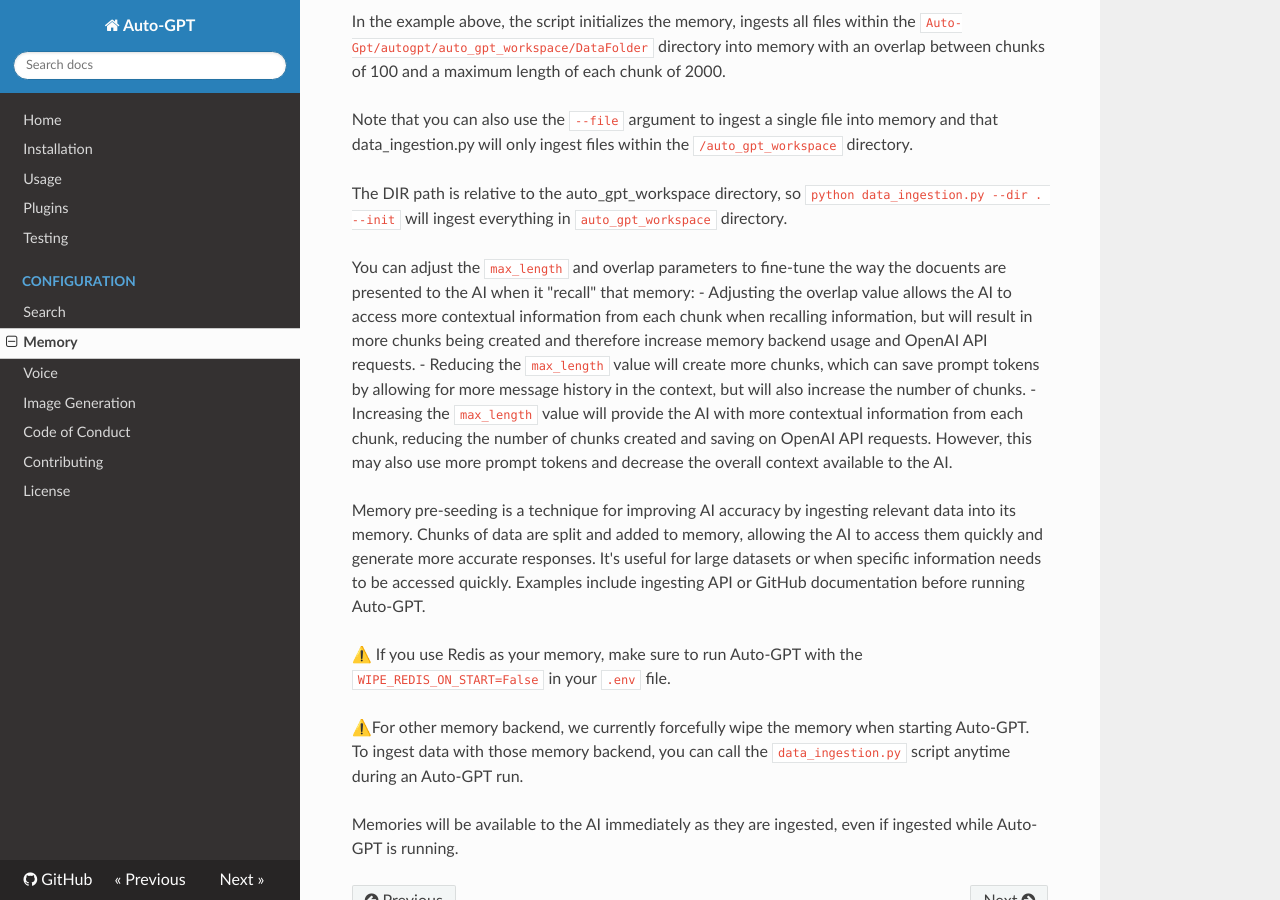
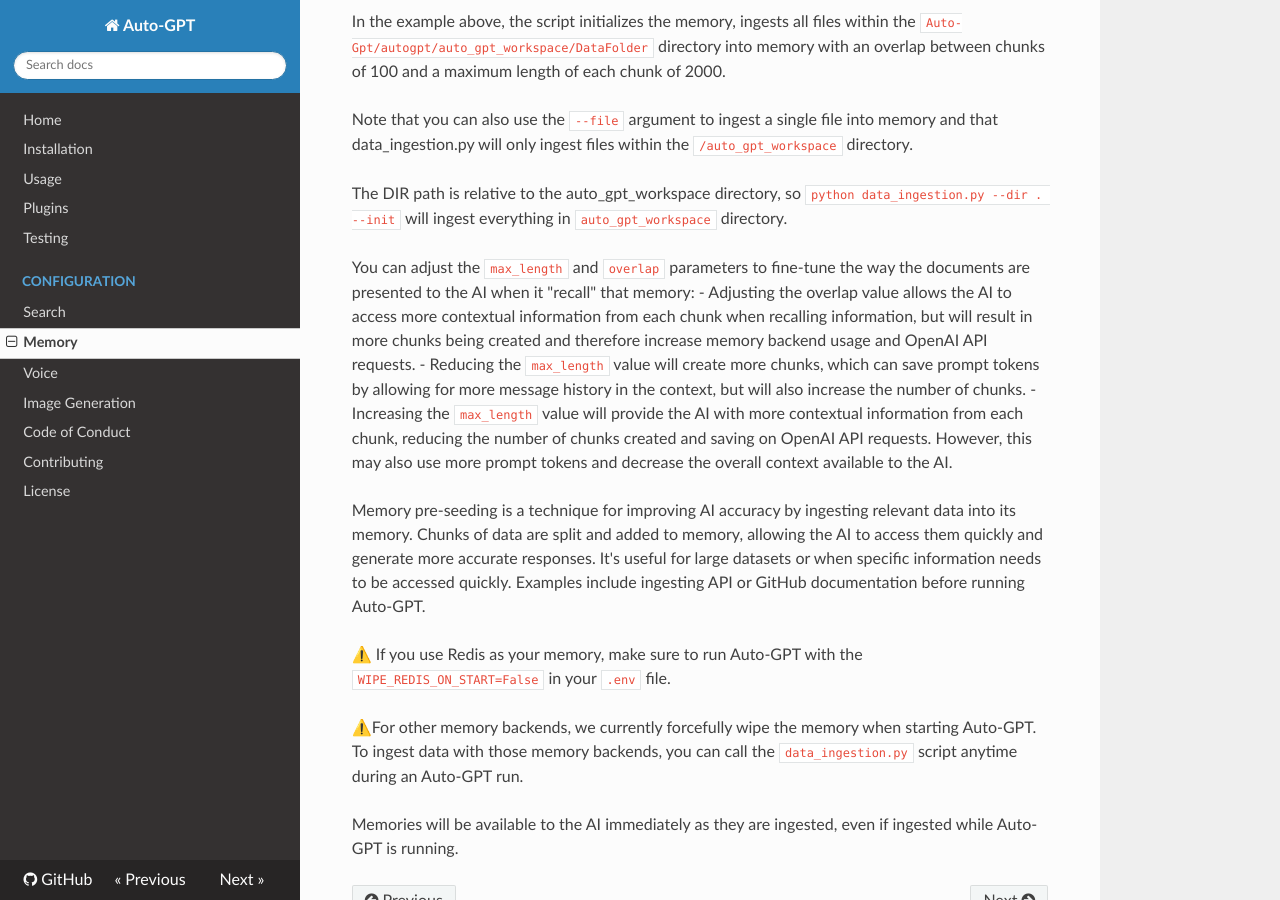
Before and after one commit to Zeus-Aphrodite/autoGPT, an MkDocs documentation site: the page built from docs/configuration/memory.md, in a window 1280 px wide and 900 px high, scrolled down 3289 px. Built offline with MkDocs 1.6.1, drawn with Linux system fonts in a browser that asks for light colours; nearby versions of some CDN libraries.

Commit message:
Documentation: fixing typos (#2978)
Fixing a couple of typos

```diff
--- a/docs/configuration/memory.md
+++ b/docs/configuration/memory.md
@@ -152,7 +152,7 @@
 
 The DIR path is relative to the auto_gpt_workspace directory, so `python data_ingestion.py --dir . --init` will ingest everything in `auto_gpt_workspace` directory.
 
-You can adjust the `max_length` and overlap parameters to fine-tune the way the docuents are presented to the AI when it "recall" that memory:
+You can adjust the `max_length` and `overlap` parameters to fine-tune the way the documents are presented to the AI when it "recall" that memory:
 - Adjusting the overlap value allows the AI to access more contextual information from each chunk when recalling information, but will result in more chunks being created and therefore increase memory backend usage and OpenAI API requests.
 - Reducing the `max_length` value will create more chunks, which can save prompt tokens by allowing for more message history in the context, but will also increase the number of chunks.
 - Increasing the `max_length` value will provide the AI with more contextual information from each chunk, reducing the number of chunks created and saving on OpenAI API requests. However, this may also use more prompt tokens and decrease the overall context available to the AI.
@@ -161,6 +161,6 @@
 
 ⚠️ If you use Redis as your memory, make sure to run Auto-GPT with the `WIPE_REDIS_ON_START=False` in your `.env` file.
 
-⚠️For other memory backend, we currently forcefully wipe the memory when starting Auto-GPT. To ingest data with those memory backend, you can call the `data_ingestion.py` script anytime during an Auto-GPT run.
+⚠️For other memory backends, we currently forcefully wipe the memory when starting Auto-GPT. To ingest data with those memory backends, you can call the `data_ingestion.py` script anytime during an Auto-GPT run.
 
 Memories will be available to the AI immediately as they are ingested, even if ingested while Auto-GPT is running.
```
